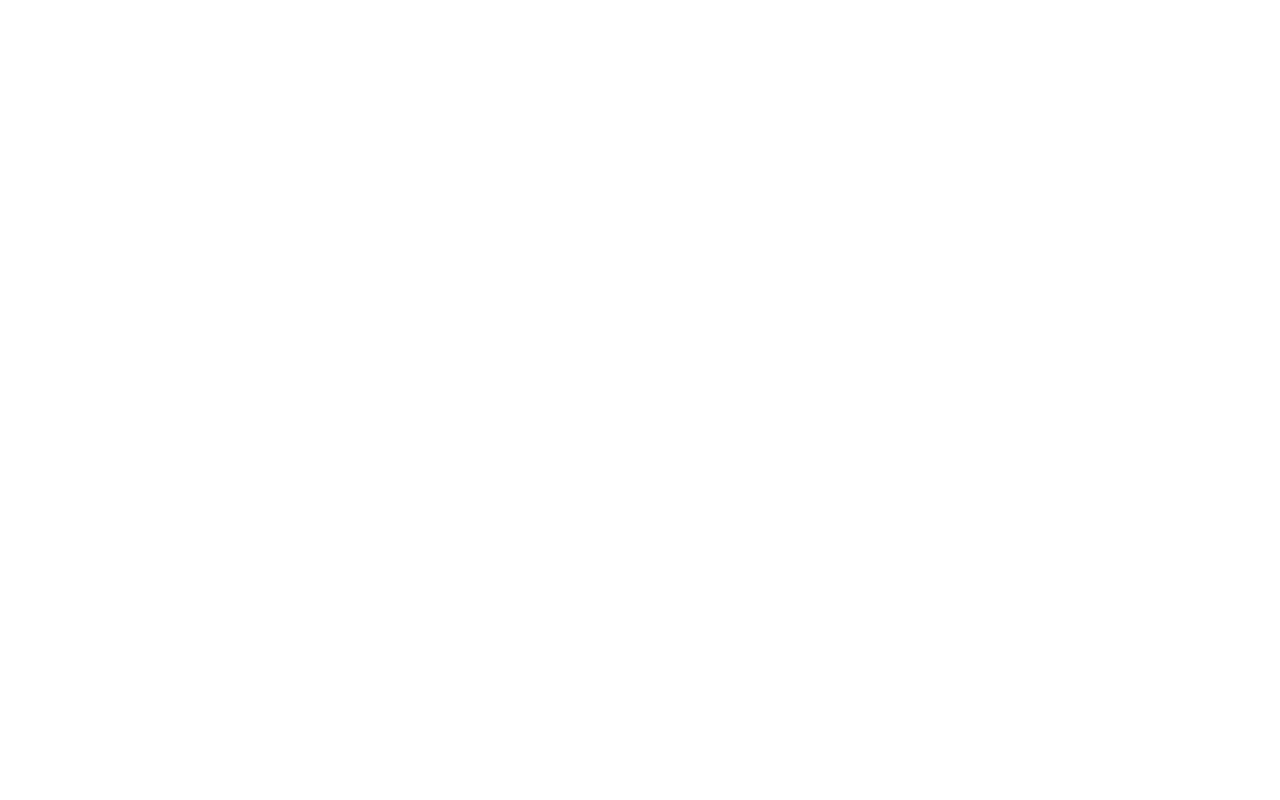
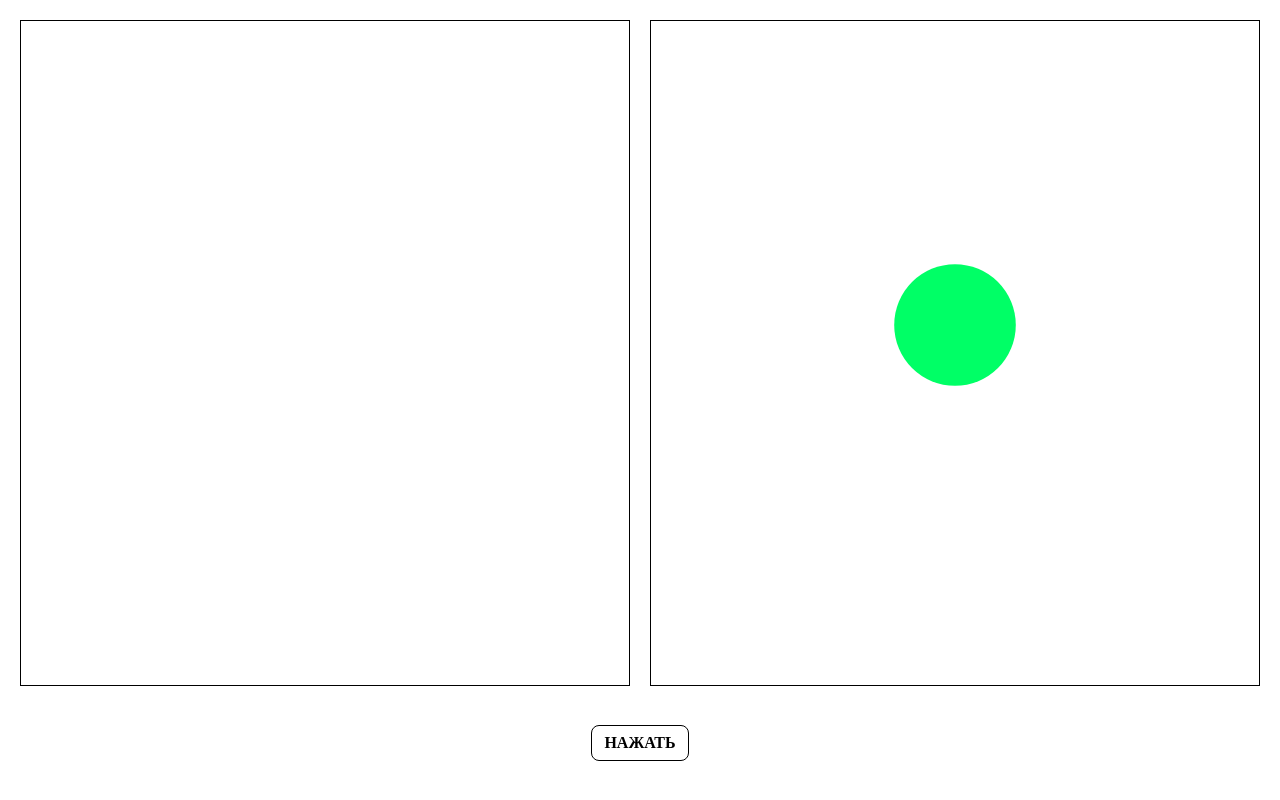
Before and after one commit to VadoSVad/WEBGL, a website built with Vite: page index.html in a window 1280 px wide. Built offline with nearby package versions, Linux system fonts and the light colour scheme.

Commit message:
Добавлена стилизация

```diff
--- a/index.html
+++ b/index.html
@@ -1,11 +1,30 @@
-<!DOCTYPE html>
+<!doctype html>
 <html lang="en">
-<head>
-    <meta charset="UTF-8">
-    <meta name="viewport" content="width=device-width, initial-scale=1.0">
+  <head>
+    <meta charset="UTF-8" />
+    <meta name="viewport" content="width=device-width, initial-scale=1.0" />
+    <link href="./src/styles/common.css" rel="stylesheet" />
+    <link href="./src/styles/controls.css" rel="stylesheet" />
+    <link href="./src/styles/elements.css" rel="stylesheet" />
     <title>WEBGL</title>
-</head>
-<body>
+  </head>
+  <body>
+    <div class="webgl"></div>
+    <div class="svg">
+      <svg viewBox="0 0 200 200">
+        <circle
+          class="svg-circle"
+          id="svgCircle"
+          cx="100"
+          cy="100"
+          r="20"
+          fill="#00ff66"
+        />
+      </svg>
+    </div>
+    <div class="press">
+      <a id="pressme" class="btn" href="#">НАЖАТЬ</a>
+    </div>
     <script type="module" src="./src/main.js"></script>
-</body>
+  </body>
 </html>
--- /dev/null
+++ b/src/styles/common.css
@@ -0,0 +1,30 @@
+html,
+body {
+  margin: 0 auto;
+  box-sizing: border-box;
+  width: 100%;
+  height: 100%;
+}
+
+body {
+  display: grid;
+  grid-template-columns: 1fr 1fr;
+  grid-template-rows: 9fr 1fr;
+  gap: 20px;
+  padding: 20px;
+}
+
+.webgl {
+  border: 1px solid black;
+}
+
+.svg {
+  border: 1px solid black;
+}
+
+.press {
+  grid-column: 1/3;
+  display: flex;
+  justify-content: center;
+  align-items: center;
+}
--- /dev/null
+++ b/src/styles/controls.css
@@ -0,0 +1,14 @@
+.btn {
+  color: black;
+  text-decoration: none;
+  font-weight: bold;
+  cursor: pointer;
+  padding: 8px 12px;
+  border-radius: 8px;
+  border: 1px solid black;
+  transition: all 0.3s ease;
+}
+
+.btn:hover {
+  background-color: lightgrey;
+}
--- /dev/null
+++ b/src/styles/elements.css
@@ -0,0 +1,7 @@
+.svg-circle {
+  transition: fill 0.5s ease;
+}
+
+.svg-circle.active {
+  fill: #ff3333;
+}
```
